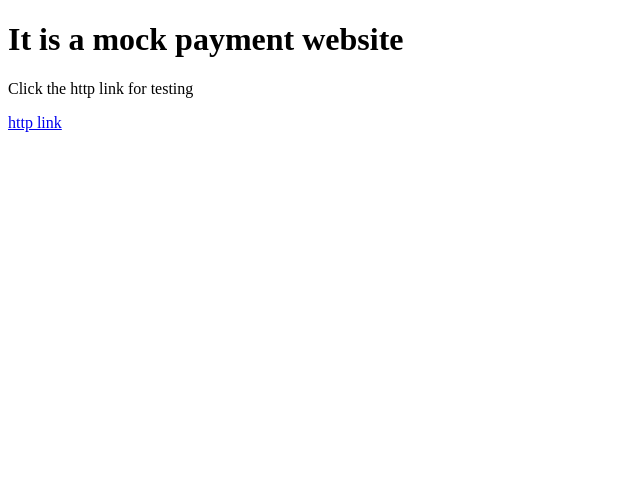
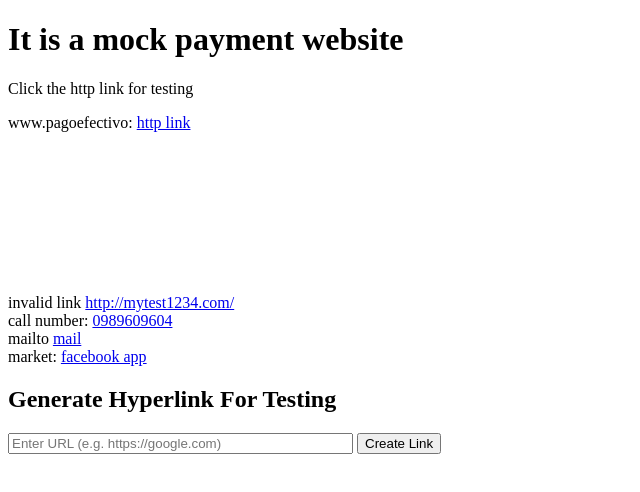
Before and after one commit to giahuytn/readme, a plain HTML site: page index.html in a window 1280 px wide. Shown: the whole page, without its empty margins (0-640 px from the left). Drawn offline with Linux system fonts and the light colour scheme.

Commit message:
Add files via upload

```diff
--- a/index.html
+++ b/index.html
@@ -8,6 +8,36 @@
 <body>
     <h1>It is a mock payment website</h1>
     <p>Click the http link for testing</p>
-    <a href="http://www.pagoefectivo.la/pe/como-pagar/">http link</a>
+    <div>www.pagoefectivo: <a href="http://www.pagoefectivo.la/pe/como-pagar/">http link</a> </div>
+	<br/>
+	<br/><br/><br/><br/><br/><br/><br/><br/>
+	<div>invalid link <a href="http://mytest1234.com/">http://mytest1234.com/</a> </div>
+
+	<div>call number: <a href="tel:0989609604"> 0989609604</a> </div>
+	<div>mailto <a href="mailto:huy.tran@trustonic.com">  mail</a> </div>
+	<div>market: <a href="market://details?id=com.facebook.katana"> facebook app</a> </div>
+
+	<h2>Generate Hyperlink For Testing</h2>
+
+<input type="text" id="urlInput" placeholder="Enter URL (e.g. https://google.com)" size="40">
+<button onclick="createLink()">Create Link</button>
+
+<div id="result"></div>
+
+	<script>
+function createLink() {
+    let url = document.getElementById("urlInput").value.trim();
+
+    if (!url) {
+        alert("Please enter a URL");
+        return;
+    }
+
+
+    const linkHTML = `<a href="${url}" target="_blank">${url}</a>`;
+    document.getElementById("result").innerHTML = linkHTML;
+}
+</script>
+
 </body>
 </html>
```
